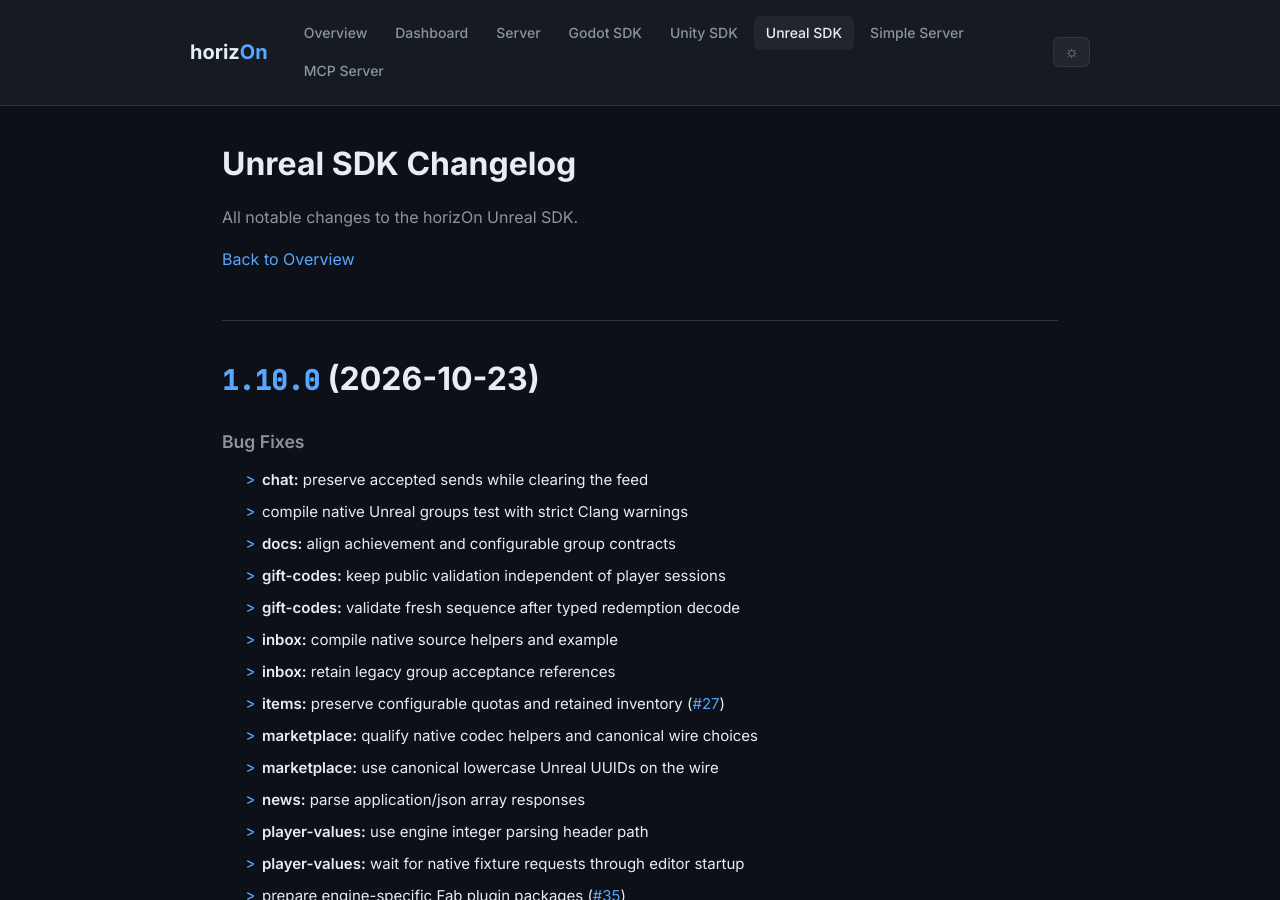
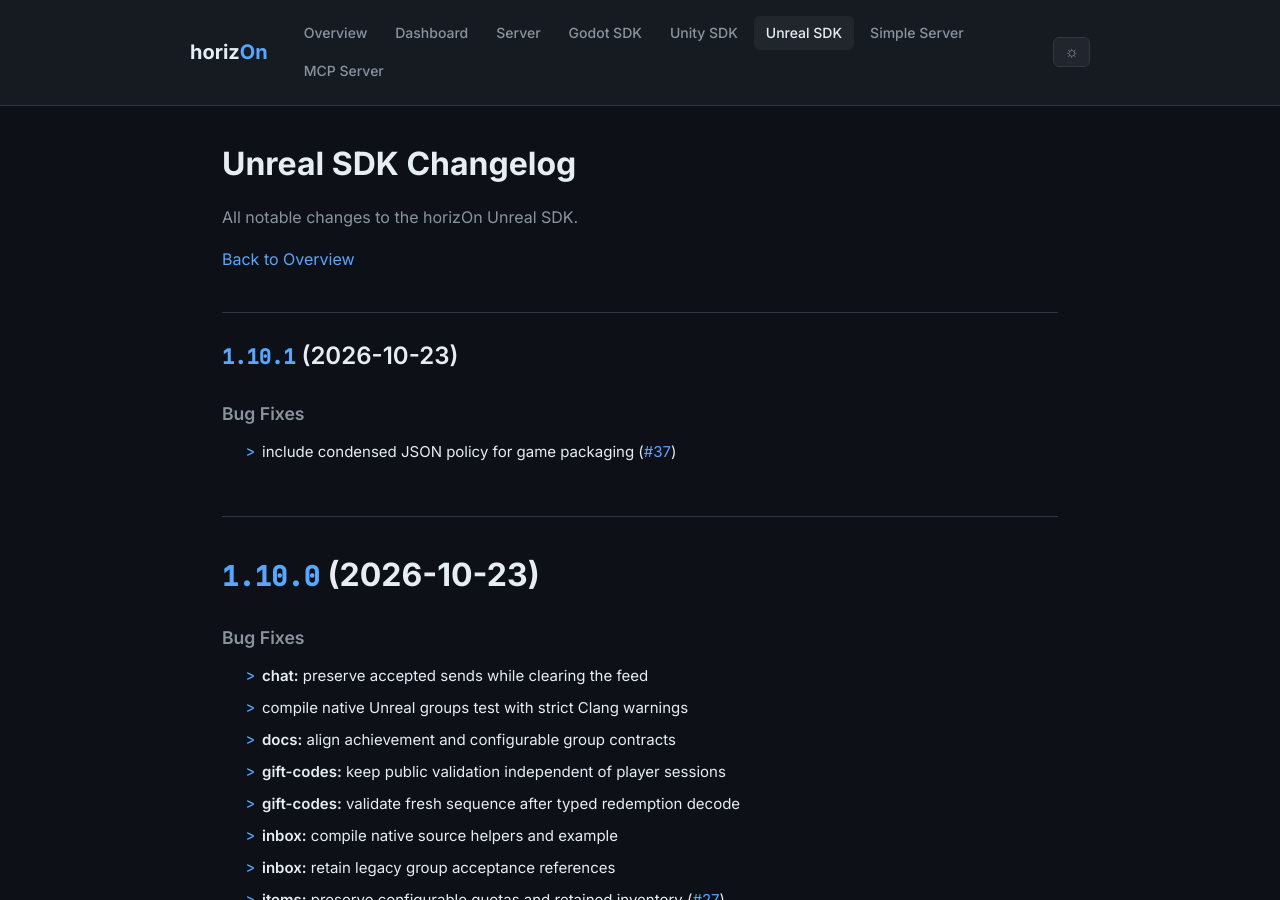
Before and after one commit to ProjectMakersDE/horizOn-Changelog, a Jekyll site: the page built from unreal-sdk-changelog.md, in a window 1280 px wide and 900 px high. Built offline with Jekyll 4.4.1, drawn with Linux system fonts in a browser that asks for light colours.

Commit message:
chore: reconcile changelogs

```diff
--- a/unreal-sdk-changelog.md
+++ b/unreal-sdk-changelog.md
@@ -8,6 +8,13 @@ title: Unreal SDK Changelog
 All notable changes to the horizOn Unreal SDK.
 
 [Back to Overview](.)
+
+## [1.10.1](https://github.com/ProjectMakersDE/horizOn-SDK-Unreal/compare/v1.10.0...v1.10.1) (2026-10-23)
+
+
+### Bug Fixes
+
+* include condensed JSON policy for game packaging ([#37](https://github.com/ProjectMakersDE/horizOn-SDK-Unreal/issues/37)) ([6d3dd1e](https://github.com/ProjectMakersDE/horizOn-SDK-Unreal/commit/6d3dd1e0f0b83c2584d15f01e8d8de09bc38e12c))
 
 # [1.10.0](https://github.com/ProjectMakersDE/horizOn-SDK-Unreal/compare/v1.9.0...v1.10.0) (2026-10-23)
 
```
Also changed, not shown: index.md (+1 -1 lines).
